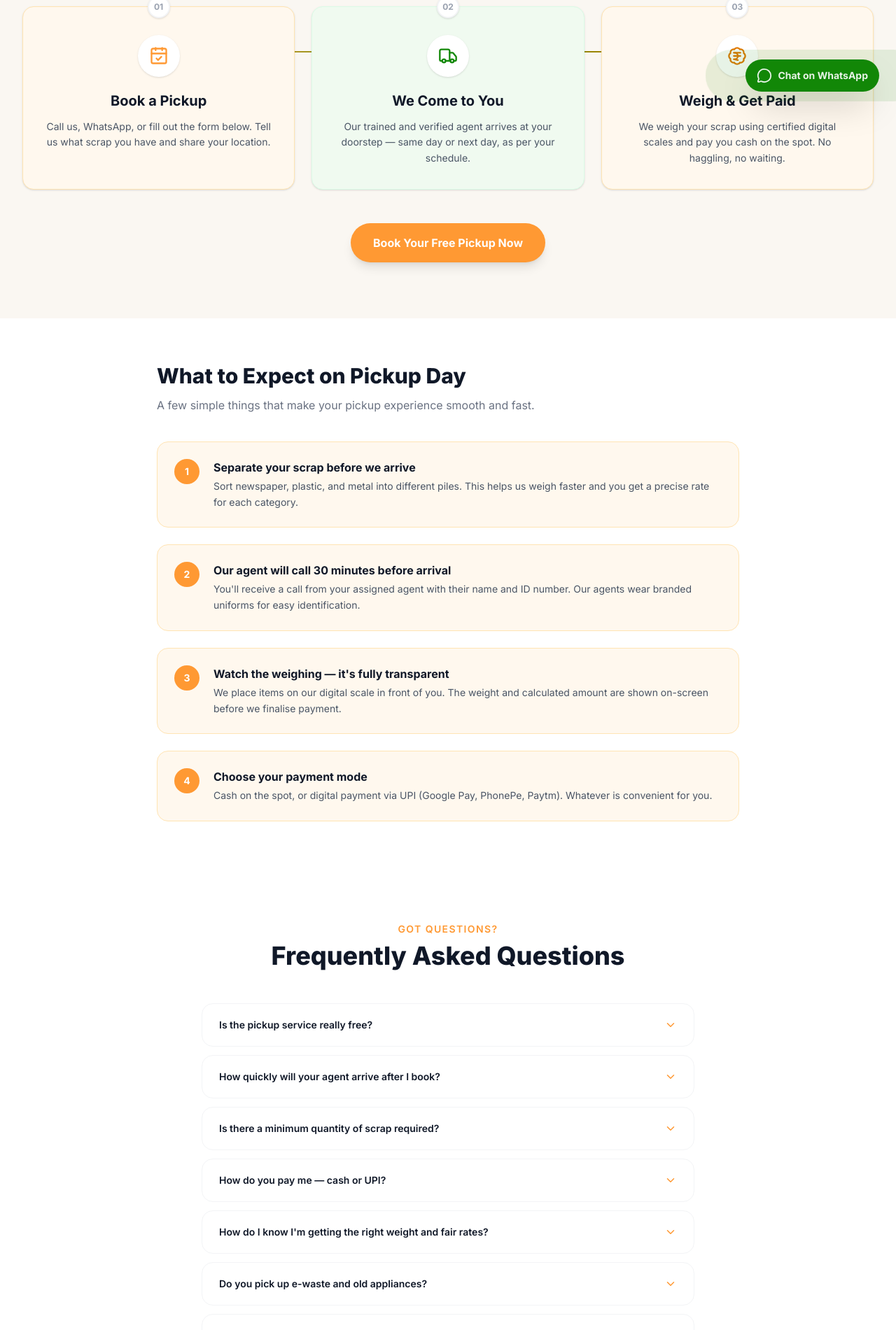
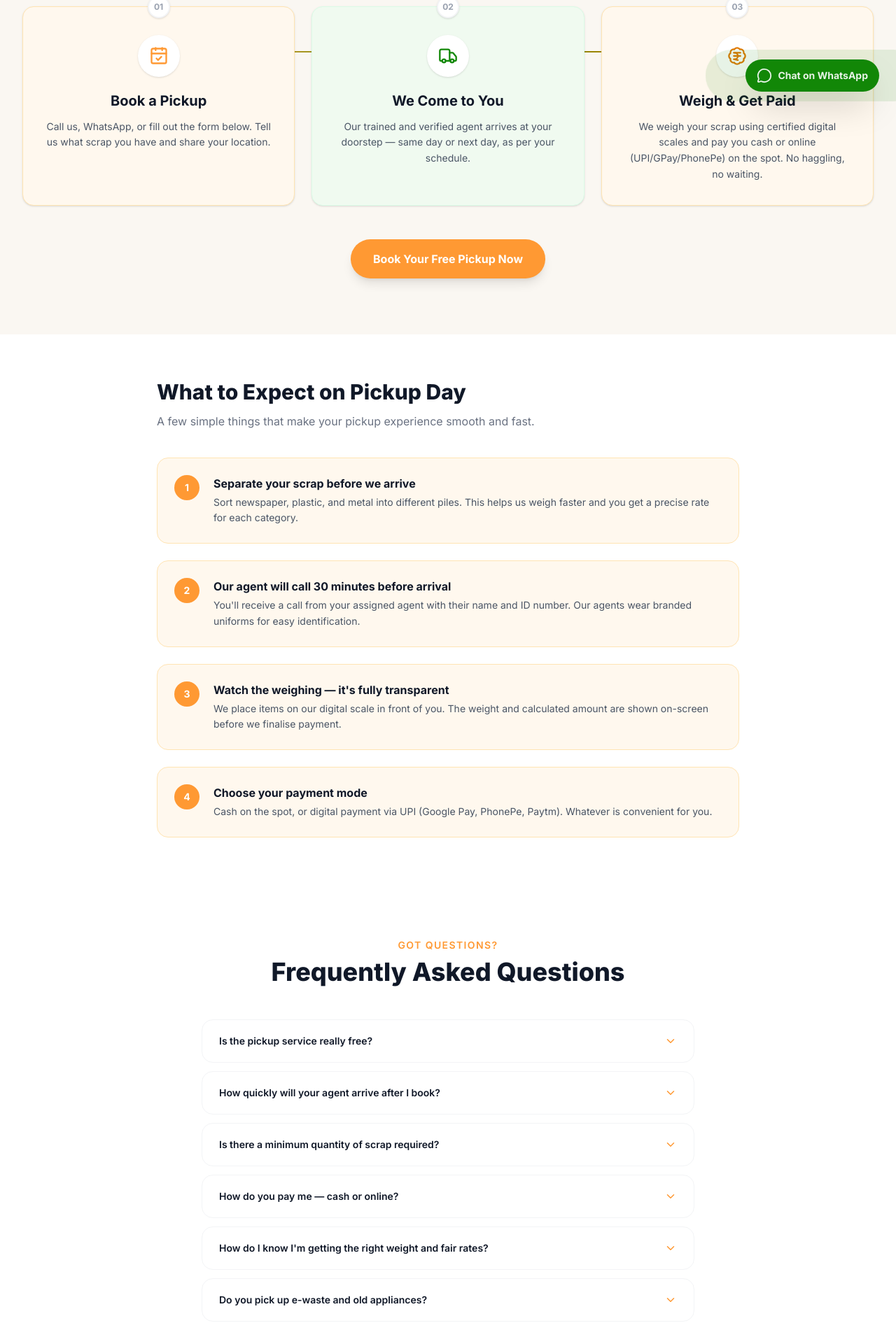
Before and after one commit to codeandpromote/kabadibaba, a Next.js app: page /how-it-works in a window 1280 px wide. Shown: the part 645-2546 px from the top of the page at 70% size. Built offline with nearby package versions, Linux system fonts and the light colour scheme.

Commit message:
Sixth Commit

```diff
--- a/src/app/book-pickup/page.tsx
+++ b/src/app/book-pickup/page.tsx
@@ -19,7 +19,7 @@ export default function BookPickupPage() {
               { icon: ShieldCheck, label: "Verified Agents", color: "text-india-green" },
               { icon: Zap, label: "24-Hour Pickup", color: "text-saffron" },
               { icon: Scale, label: "Certified Weighing", color: "text-india-navy" },
-              { icon: Banknote, label: "Instant Cash", color: "text-india-green" },
+              { icon: Banknote, label: "Cash or Online Payment", color: "text-india-green" },
             ].map(({ icon: Icon, label, color }) => (
               <div key={label} className="flex items-center gap-2 text-sm text-gray-600 font-medium">
                 <Icon size={16} className={color} />
--- a/src/app/layout.tsx
+++ b/src/app/layout.tsx
@@ -17,7 +17,7 @@ export const metadata: Metadata = {
     template: "%s | KabadiBaba",
   },
   description:
-    "Turn your scrap into cash! Free doorstep pickup across Prayagraj, Uttar Pradesh. Sell newspaper, plastic, metal, e-waste, old appliances. Best rates, instant cash payment.",
+    "Turn your scrap into cash! Free doorstep pickup across Prayagraj, Uttar Pradesh. Sell newspaper, plastic, metal, e-waste, old appliances. Best rates, instant cash or online payment.",
   keywords:
     "kabadi, scrap dealer, sell scrap online, kabadiwala, scrap pickup Prayagraj, kabadiwala Prayagraj, old newspaper rates, iron scrap rates Prayagraj",
   authors: [{ name: "KabadiBaba" }],
--- a/src/app/page.tsx
+++ b/src/app/page.tsx
@@ -9,7 +9,7 @@ import CTABanner from "@/components/CTABanner";
 export const metadata: Metadata = {
   title: "KabadiBaba – Sell Scrap Online | Free Pickup in Prayagraj",
   description:
-    "Turn your scrap into cash! Free doorstep pickup across Prayagraj, Uttar Pradesh. Best rates guaranteed, instant cash payment. Book your free pickup today.",
+    "Turn your scrap into cash! Free doorstep pickup across Prayagraj, Uttar Pradesh. Best rates guaranteed, instant cash or online payment. Book your free pickup today.",
 };
 
 export default function HomePage() {
--- a/src/app/rates/page.tsx
+++ b/src/app/rates/page.tsx
@@ -28,7 +28,7 @@ export default function RatesPage() {
       <RatesInfo />
       <CTABanner
         title="Like Our Rates? Book a Free Pickup!"
-        subtitle="Our agents arrive within 24 hours and pay you cash on the spot."
+        subtitle="Our agents arrive within 24 hours and pay you cash or online on the spot."
       />
     </>
   );
--- a/src/components/CTABanner.tsx
+++ b/src/components/CTABanner.tsx
@@ -11,7 +11,7 @@ interface CTABannerProps {
 
 export default function CTABanner({
   title = "Ready to Turn Your Scrap Into Cash?",
-  subtitle = "Free pickup across Prayagraj, Uttar Pradesh. Instant cash payment. No minimum quantity.",
+  subtitle = "Free pickup across Prayagraj, Uttar Pradesh. Instant cash or online payment. No minimum quantity.",
 }: CTABannerProps) {
   return (
     <section className="relative overflow-hidden bg-gray-950 py-16 sm:py-20">
--- a/src/components/FAQ.tsx
+++ b/src/components/FAQ.tsx
@@ -18,8 +18,8 @@ const faqs = [
     a: "No minimum quantity at all. Whether you have a single bag of newspapers or a truckload of metal scrap, we'll come to you.",
   },
   {
-    q: "How do you pay me — cash or UPI?",
-    a: "We pay you instantly on the spot in cash. We can also pay via UPI (Google Pay, PhonePe, Paytm) if you prefer a digital payment.",
+    q: "How do you pay me — cash or online?",
+    a: "We pay you instantly on the spot. You can choose cash, or online payment via UPI (Google Pay, PhonePe, Paytm), or bank transfer — whichever is convenient for you.",
   },
   {
     q: "How do I know I'm getting the right weight and fair rates?",
--- a/src/components/Hero.tsx
+++ b/src/components/Hero.tsx
@@ -99,7 +99,7 @@ export default function Hero() {
               Free doorstep pickup anywhere in{" "}
               <span className="font-semibold text-india-green">Prayagraj, Uttar Pradesh</span>. We
               weigh your scrap transparently and pay{" "}
-              <span className="font-semibold">cash instantly</span>.
+              <span className="font-semibold">cash or online instantly</span>.
             </motion.p>
 
             {/* CTAs */}
--- a/src/components/HowItWorks.tsx
+++ b/src/components/HowItWorks.tsx
@@ -31,7 +31,7 @@ const steps = [
     icon: BadgeIndianRupee,
     title: "Weigh & Get Paid",
     description:
-      "We weigh your scrap using certified digital scales and pay you cash on the spot. No haggling, no waiting.",
+      "We weigh your scrap using certified digital scales and pay you cash or online (UPI/GPay/PhonePe) on the spot. No haggling, no waiting.",
     color: "bg-saffron-50",
     iconColor: "text-saffron-dark",
     borderColor: "border-saffron-100",
--- a/src/components/WhyChooseUs.tsx
+++ b/src/components/WhyChooseUs.tsx
@@ -31,9 +31,9 @@ const features = [
   },
   {
     icon: Banknote,
-    title: "Instant Cash Payment",
+    title: "Cash or Online Payment",
     description:
-      "Get paid on the spot — cash, UPI, or bank transfer. No waiting for settlement, no cheques.",
+      "Get paid on the spot — choose cash, UPI (GPay, PhonePe, Paytm), or bank transfer. No waiting, no cheques.",
     color: "text-india-green",
     bg: "bg-india-green-50",
   },
```
